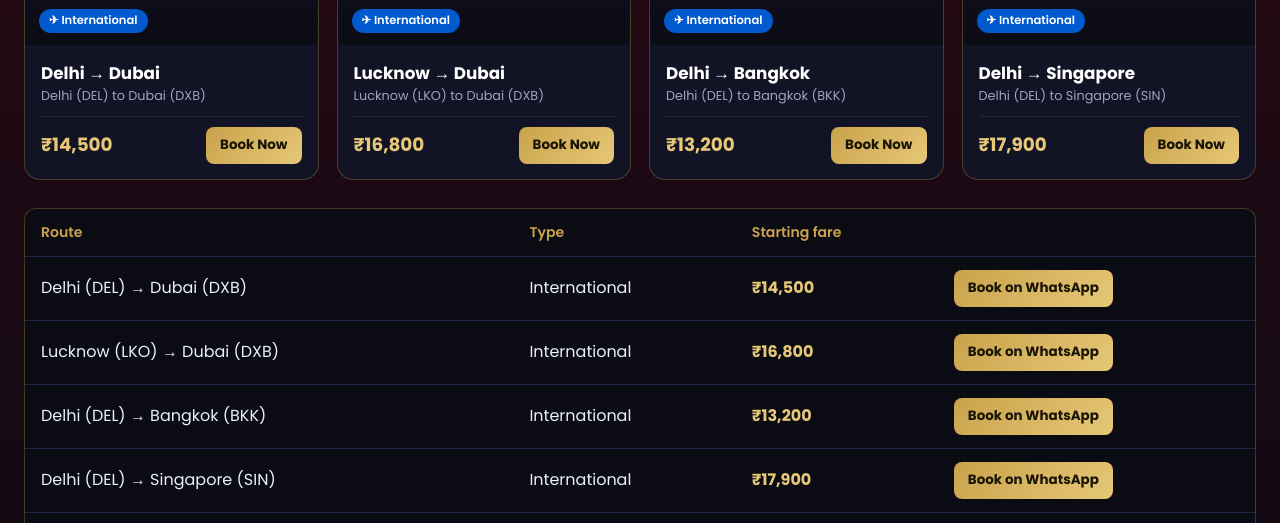
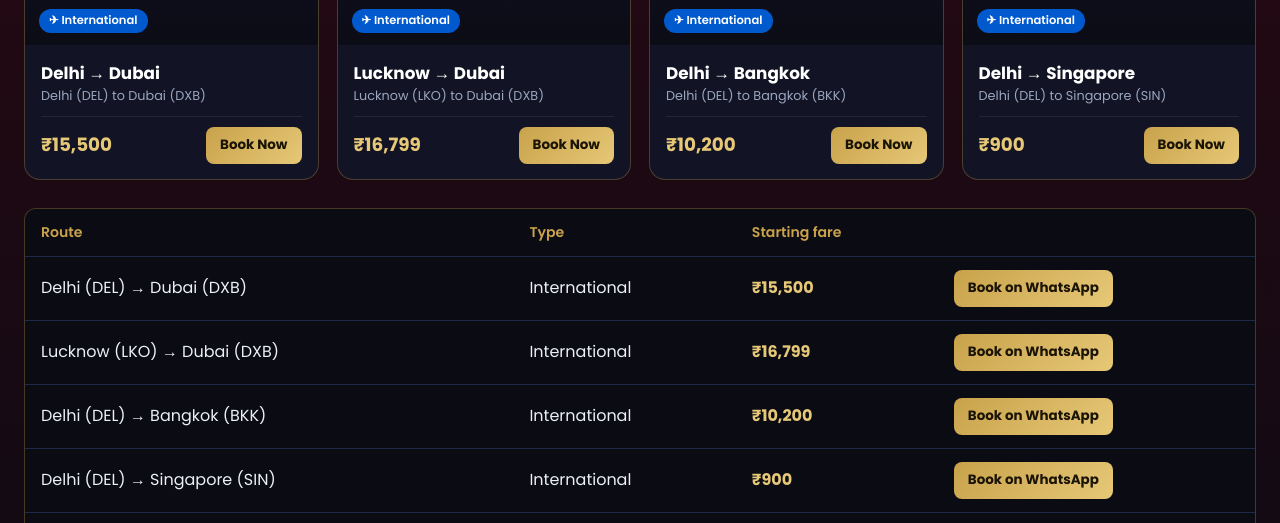
Before and after one commit to vascenttravel-blip/v-ascent-travel, a plain HTML site: page index.html in a window 1280 px wide. Shown: the part 1020-1543 px from the top of the page. Drawn offline with nearby package versions, Linux system fonts and the light colour scheme.

Commit message:
Update flight fares with new prices

```diff
--- a/index.html
+++ b/index.html
@@ -445,10 +445,10 @@ var SLIDES = [
 
 /* Today's Best Fares: {from, to, type, price, img (optional URL), art (built-in visual)} */
 var FARES = [
-  {from:"Delhi (DEL)", to:"Dubai (DXB)", type:"International", price:14500, img:"", art:"dubai"},
-  {from:"Lucknow (LKO)", to:"Dubai (DXB)", type:"International", price:16800, img:"", art:"plane1"},
-  {from:"Delhi (DEL)", to:"Bangkok (BKK)", type:"International", price:13200, img:"", art:"island"},
-  {from:"Delhi (DEL)", to:"Singapore (SIN)", type:"International", price:17900, img:"", art:"city"},
+  {from:"Delhi (DEL)", to:"Dubai (DXB)", type:"International", price:15500, img:"", art:"dubai"},
+  {from:"Lucknow (LKO)", to:"Dubai (DXB)", type:"International", price:16799, img:"", art:"plane1"},
+  {from:"Delhi (DEL)", to:"Bangkok (BKK)", type:"International", price:10200, img:"", art:"island"},
+  {from:"Delhi (DEL)", to:"Singapore (SIN)", type:"International", price:900, img:"", art:"city"},
   {from:"Lucknow (LKO)", to:"Mumbai (BOM)", type:"Domestic", price:4900, img:"", art:"plane2"},
   {from:"Gorakhpur (GOP)", to:"Delhi (DEL)", type:"Domestic", price:4300, img:"", art:"plane3"},
   {from:"Delhi (DEL)", to:"Goa (GOI)", type:"Domestic", price:5200, img:"", art:"beach"}
```
